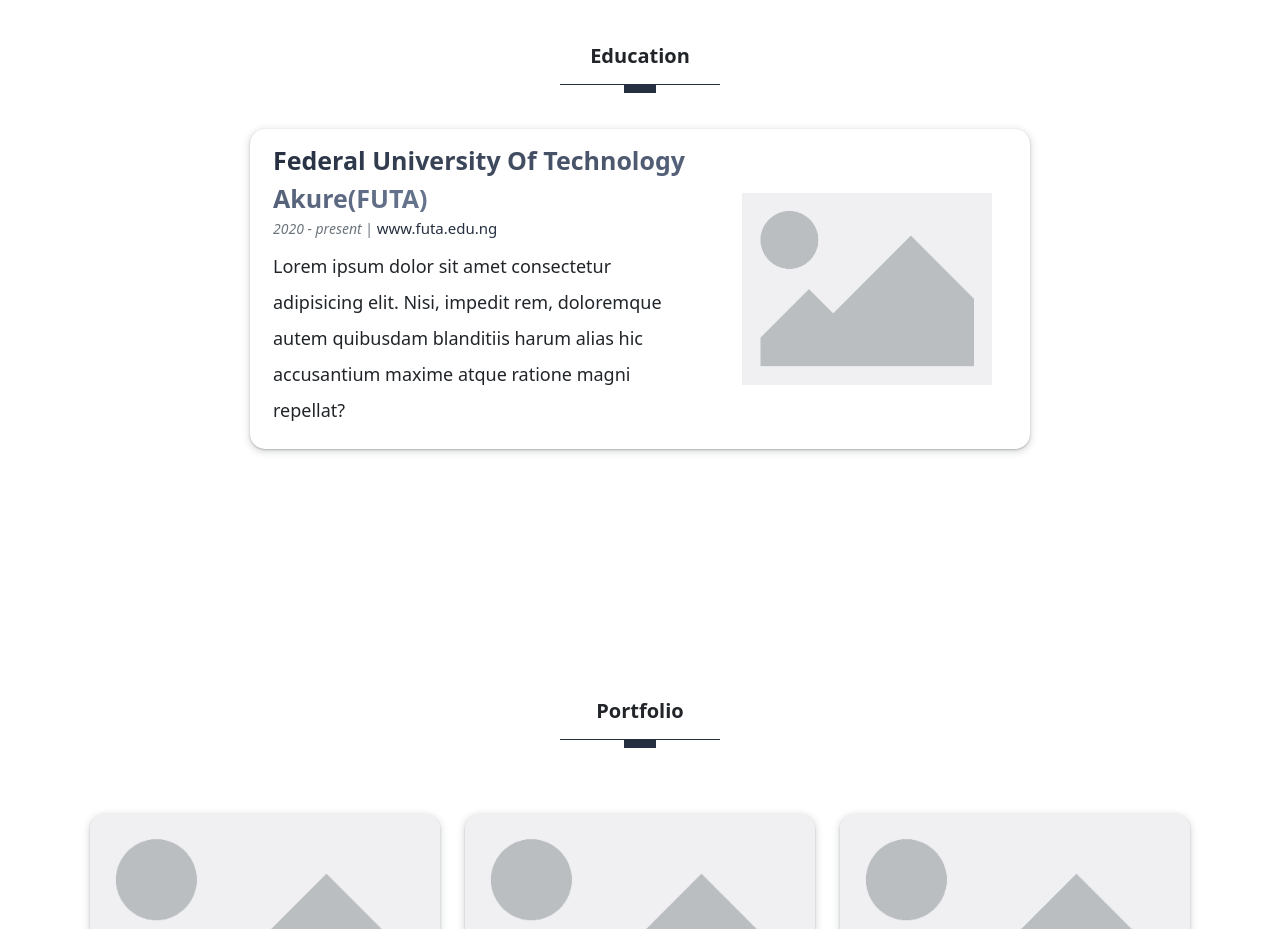
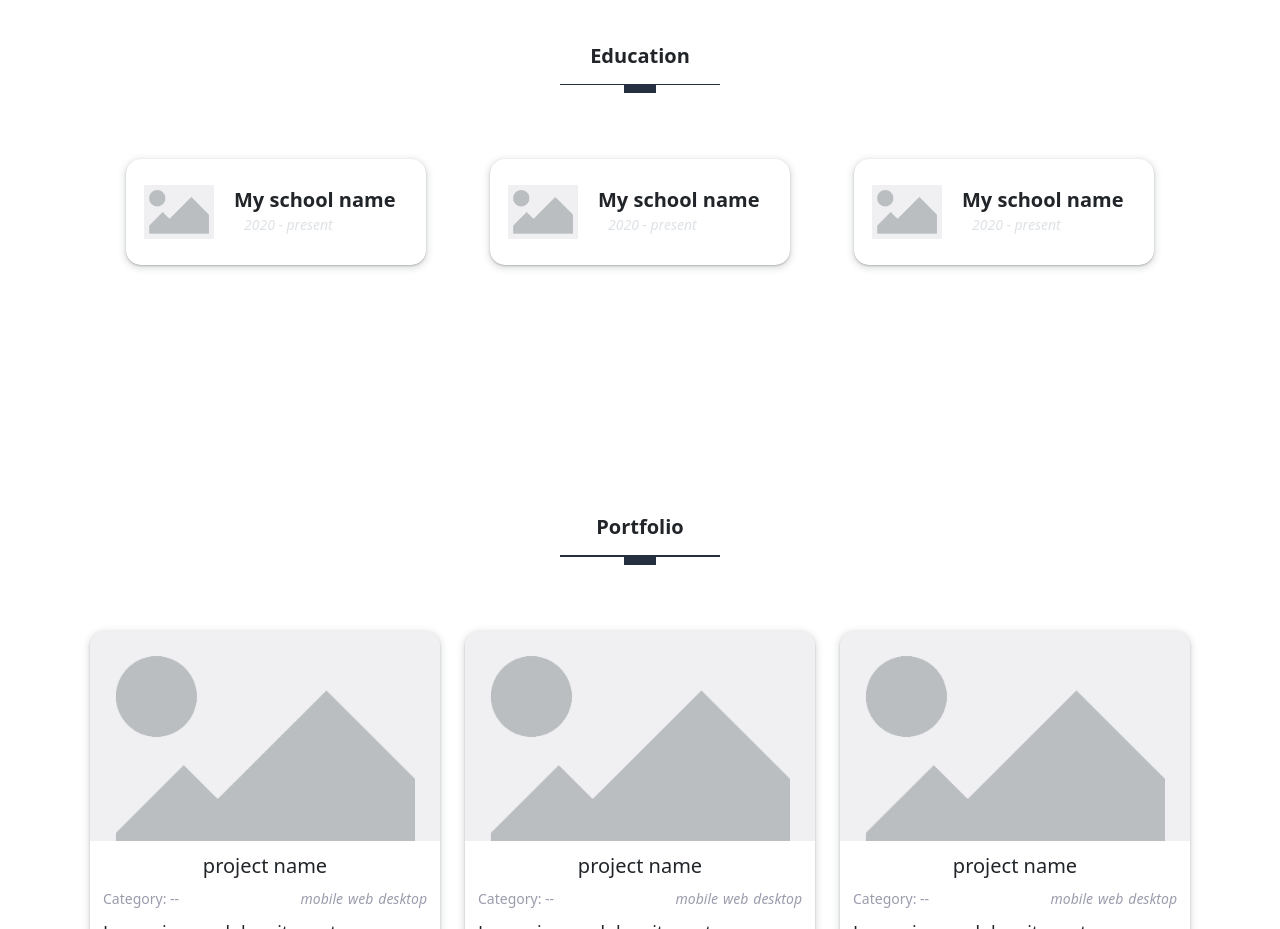
Before and after one commit to codepraycode/codepraycode, a React (Create React App) app: page / in a window 1280 px wide. Shown: the part 2080-3009 px from the top of the page. Built offline with nearby package versions, Linux system fonts and the light colour scheme.

Commit message:
Updated the school section

```diff
--- a/public/scss/components/_education.scss
+++ b/public/scss/components/_education.scss
@@ -1,53 +1,70 @@
 @use '../custom' as *;
 @use '../utils/mixins' as *;
 .education {
-    // position: relative;
-    // //pt-2 pb-2 mt-0 mb-3
-    // padding: 20px 0;
-    // margin-top: 0;
-    // margin-bottom: 30px;
+
     .section_content {
-        width: 780px;
-        max-width: 80%;
-        margin: 20px auto;
-        // background: green;
-        .row {
+        display: flex;
+        justify-content: space-evenly;
+        column-gap: 20px;
+
+        .ercept{
+            min-width: 300px;
+            max-width: 100%;
+            @include card;
+
+            display: flex;
             align-items: center;
-            justify-content: center;
-        }
-        .content {
-            margin-left: 10px;
-            // width: 80%;
-        }
-        .duration {
-            margin: 0;
-            font-size: 14px;
-        }
-        .pic {
-            width: 250px;
-            max-width: 90%;
-            margin: 0 auto;
-            img {
-                width: 100%;
-                height: auto;
+            // justify-content: center;
+            column-gap: 15px;
+            .logo{
+                height: 80px;
+                width: 80px;
+                display: flex;
+                align-items: center;
+                justify-content: center;
+                padding: 5px;
+
+                img{
+                    width: 100%;
+                    height: auto;
+                }
+            }
+
+            h3{
+                font-size: $medium;
+                margin: 0;
+                font-weight: 600;
+            }
+            span{
+                font-size: $regular;
+                color:$gray-300;
+                margin-left: 10px;
+                font-style: italic;
+
             }
         }
-        @include card;
+
     }
 }
 
 @media (max-width:760px) {
     .education {
+
         .section_content {
-            .content {
-                margin: 20px 0;
-                h3 {
-                    font-size: 20px;
+
+            flex-direction: column;
+
+            row-gap: 20px;
+
+            .ercept {
+                min-width: 80%;
+                span {
+                    margin-left: 0px;
+                    text-align: left;
+
                 }
-                margin-left: 0px;
-                width: 100%;
             }
-            @include card;
+
         }
     }
 }
--- a/src/App.js
+++ b/src/App.js
@@ -4,7 +4,7 @@
 import BackToTop from './widgets/back2top';
 import Contact from './components/contact';
 import About from './components/About';
-import Education from './components/education';
+import Education from './components/Education';
 import Portfolio from './components/Portfolio';
 import Skills from './components/Skills';
 
--- /dev/null
+++ b/src/components/Education.jsx
@@ -0,0 +1,42 @@
+import React from 'react';
+import Image from '../widgets/Image';
+import Section from '../widgets/Section';
+
+const Education = () => {
+    return (
+        <Section header="Education" id="education" className="education">
+            <div className="ercept">
+                <div className="logo">
+                    <Image src="img_placeholder.png" alt="School"/>
+                </div>
+
+                <div>
+                    <h3>My school name</h3>
+                    <span>2020 - present</span>
+                </div>
+            </div>
+            <div className="ercept">
+                <div className="logo">
+                    <Image src="img_placeholder.png" alt="School"/>
+                </div>
+
+                <div>
+                    <h3>My school name</h3>
+                    <span>2020 - present</span>
+                </div>
+            </div>
+            <div className="ercept">
+                <div className="logo">
+                    <Image src="img_placeholder.png" alt="School"/>
+                </div>
+
+                <div>
+                    <h3>My school name</h3>
+                    <span>2020 - present</span>
+                </div>
+            </div>
+        </Section>
+    );
+};
+
+export default Education;
--- a/src/components/Skills.jsx
+++ b/src/components/Skills.jsx
@@ -4,7 +4,7 @@
 import { Myinfo } from '../myinfo';
 import Image from '../widgets/Image';
 
-const MyStacks = () => {
+const Skills = () => {
     return (
         <Section header="My skill set" id="skills" className="techstacks">
             <>
@@ -47,4 +47,4 @@
     );
 };
 
-export default MyStacks;
+export default Skills;
--- a/src/components/education.js
+++ /dev/null
@@ -1,44 +0,0 @@
-import React from 'react';
-import Section from '../widgets/Section';
-
-const Education = () => {
-    return (
-        <Section header="Education" id="education" className="education">
-            <div className="row">
-                <div className="col-lg-7 col-md-7 col-sm-12 col-xs-12">
-                    <div className="content">
-                        <a href="/" className="display-4--intro mt-1">
-                            federal university of technology akure(FUTA)
-                        </a>
-                        <p className="duration text-muted">
-                            <i>2020 - present</i> | <a href="/">www.futa.edu.ng</a>
-                        </p>
-                        <p className="lh-lg">
-                            Lorem ipsum dolor sit amet consectetur adipisicing elit. Nisi, impedit rem,
-                            doloremque autem quibusdam blanditiis harum alias hic accusantium
-                            maxime atque ratione magni repellat?
-                        </p>
-                        {/* <a
-                            href="/"
-                            className="rounded-pill btn-rounded border-primary"
-                        >
-                            More
-                            <span>
-                                <i className="fas fa-arrow-right"></i>
-                            </span>
-                        </a> */}
-                    </div>
-                </div>
-
-
-                <div className="col-lg-5 col-md-5 col-sm-12 col-xs-12">
-                    <div className="pic">
-                    <img src="/assets/images/img_placeholder.png" alt="School 1" className="img-fluid"/>
-                    </div>
-                </div>
-            </div>
-        </Section>
-    );
-};
-
-export default Education;
--- a/src/widgets/Image.jsx
+++ b/src/widgets/Image.jsx
@@ -1,9 +1,9 @@
 import React from 'react'
 
-const filePath = '/assets/images/techstacks';
+const filePath = '/assets/images';
 
 const Image = ({src, stack, ...rest}) => {
-    const pathname = Boolean(stack) ? `${filePath}/${src}.svg` : `${filePath}/${src}`;
+    const pathname = Boolean(stack) ? `${filePath}/techstacks/${src}.svg` : `${filePath}/${src}`;
     return (
         <img src={pathname} alt="" {...rest}/>
     )
```
Also changed, not shown: public/assets/css/styles.css, 1 other file (tests, documents, lock files or other folders).
